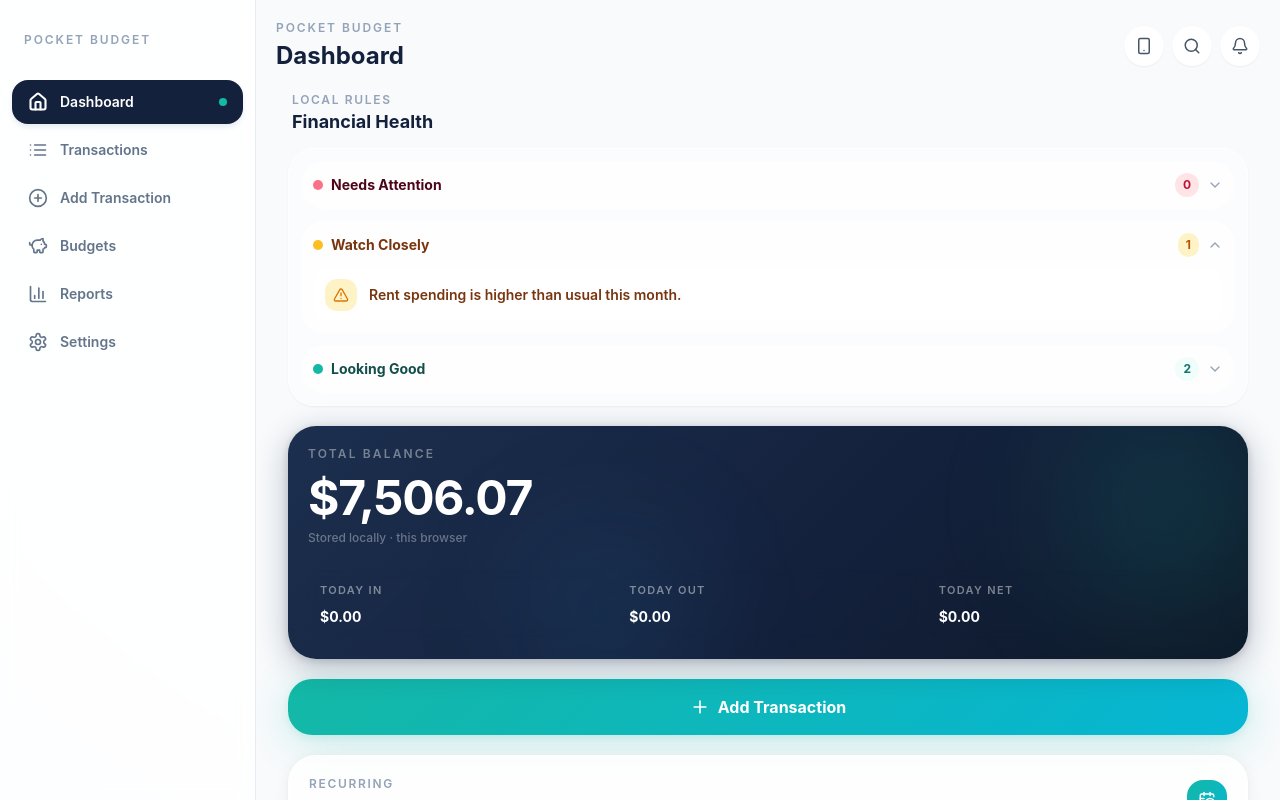
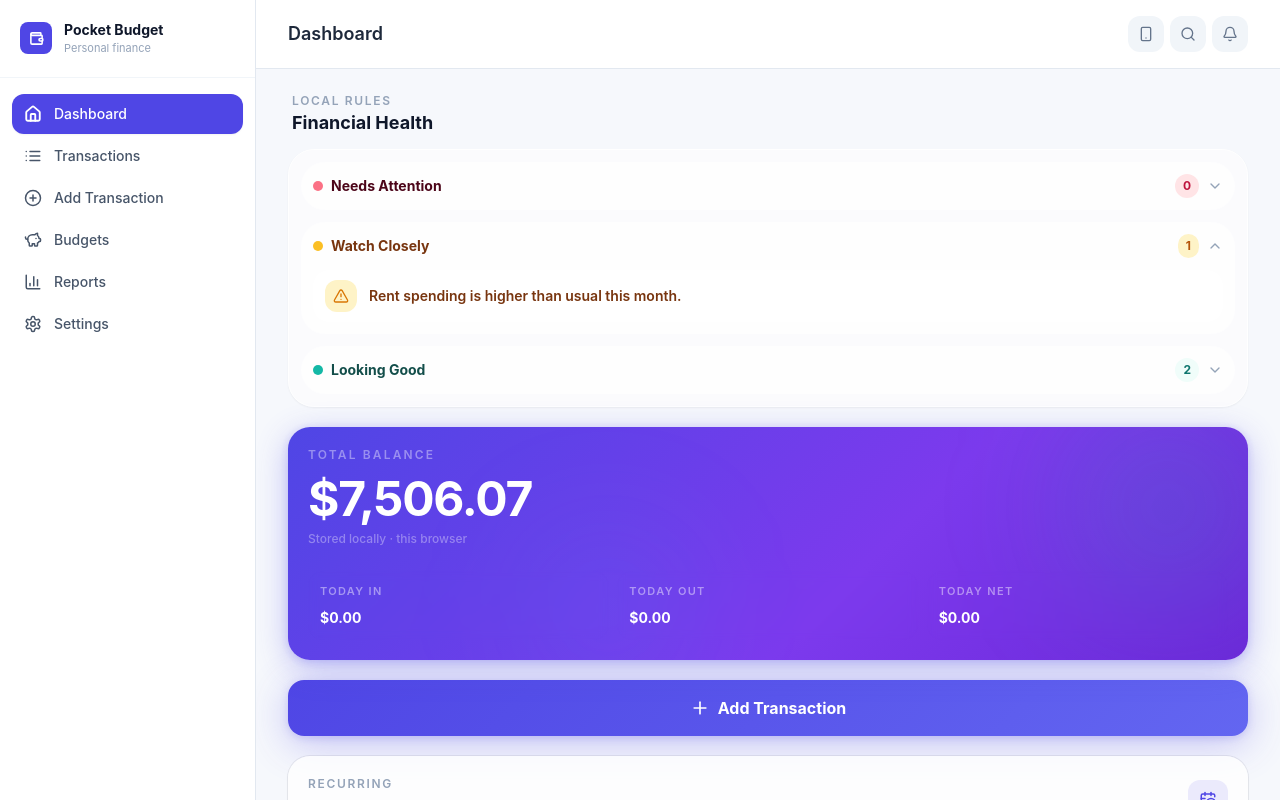
Before and after one commit to dheerajbr46/pocket-budget, a React (Vite) app: page / in a window 1280 px wide. Shown: the top 800 px of the page. Built offline with nearby package versions, Linux system fonts and the light colour scheme.

Commit message:
UI color changes.

```diff
--- a/src/components/cards/BudgetProgressBar.jsx
+++ b/src/components/cards/BudgetProgressBar.jsx
@@ -4,7 +4,7 @@ export function BudgetProgressBar({ percentage, status }) {
   const statusGradients = {
     critical: 'bg-gradient-coral',
     exceeded: 'bg-gradient-coral',
-    healthy: 'bg-gradient-mint',
+    healthy: 'bg-gradient-indigo',
     warning: 'bg-gradient-to-r from-amber-400 to-orange-400'
   };
 
--- a/src/components/navigation/AppShell.jsx
+++ b/src/components/navigation/AppShell.jsx
@@ -1,4 +1,5 @@
 import { useState } from 'react';
+import { Wallet } from 'lucide-react';
 import { navItems } from '../../data/navigation.js';
 import { BottomNav } from './BottomNav.jsx';
 import { Header } from './Header.jsx';
@@ -8,14 +9,23 @@ export function AppShell({ activePage, children, currentTitle, onNavigate }) {
   const desk = !forceMobile;
 
   return (
-    <div className={`min-h-screen bg-[radial-gradient(circle_at_top,#ffffff_0%,#edf6f9_34%,#dbeafe_100%)] text-ink ${desk ? 'lg:flex' : ''}`}>
+    <div className={`min-h-screen bg-[#f6f8fc] text-ink ${desk ? 'lg:flex' : ''}`}>
 
-      {/* Sidebar — desktop only, hidden when forceMobile */}
-      <aside className={desk ? 'hidden lg:flex lg:w-60 xl:w-64 lg:shrink-0 lg:flex-col lg:border-r lg:border-slate-200/80 lg:bg-white/90 lg:backdrop-blur lg:sticky lg:top-0 lg:h-screen' : 'hidden'}>
-        <div className="px-6 py-8">
-          <p className="text-xs font-semibold uppercase tracking-[0.16em] text-slate-400">Pocket Budget</p>
+      {/* Sidebar — desktop only */}
+      <aside className={desk ? 'hidden lg:flex lg:w-64 lg:shrink-0 lg:flex-col lg:bg-white lg:border-r lg:border-slate-200 lg:sticky lg:top-0 lg:h-screen' : 'hidden'}>
+        {/* Brand */}
+        <div className="flex items-center gap-3 border-b border-slate-100 px-5 py-5">
+          <div className="flex h-8 w-8 shrink-0 items-center justify-center rounded-lg bg-indigo text-white">
+            <Wallet size={15} strokeWidth={2.5} />
+          </div>
+          <div>
+            <p className="text-sm font-bold text-ink">Pocket Budget</p>
+            <p className="text-[11px] text-slate-400">Personal finance</p>
+          </div>
         </div>
-        <nav className="flex-1 overflow-y-auto px-3 pb-6 space-y-1">
+
+        {/* Nav */}
+        <nav className="flex-1 space-y-0.5 overflow-y-auto px-3 py-4">
           {navItems.map((item) => {
             const Icon = item.icon;
             const isActive = activePage === item.id;
@@ -24,17 +34,14 @@ export function AppShell({ activePage, children, currentTitle, onNavigate }) {
                 key={item.id}
                 onClick={() => onNavigate(item.id)}
                 aria-current={isActive ? 'page' : undefined}
-                className={`w-full flex items-center gap-3 px-4 py-3 rounded-2xl text-sm font-semibold transition-all duration-200 ${
+                className={`flex w-full items-center gap-3 rounded-xl px-3 py-2.5 text-sm font-medium transition-all duration-150 ${
                   isActive
-                    ? 'bg-ink text-white shadow-md shadow-slate-200/80'
-                    : 'text-slate-500 hover:bg-slate-100/80 hover:text-ink'
+                    ? 'bg-indigo text-white shadow-sm'
+                    : 'text-slate-600 hover:bg-slate-50 hover:text-ink'
                 }`}
               >
-                <Icon size={20} strokeWidth={isActive ? 2.5 : 2} />
-                <span className="flex-1 text-left">{item.title}</span>
-                {isActive && (
-                  <span className="h-2 w-2 rounded-full bg-mint" />
-                )}
+                <Icon size={18} strokeWidth={isActive ? 2.5 : 2} />
+                <span>{item.title}</span>
               </button>
             );
           })}
@@ -42,14 +49,14 @@ export function AppShell({ activePage, children, currentTitle, onNavigate }) {
       </aside>
 
       {/* Content area */}
-      <div className={`flex-1 px-3 py-4 sm:px-6 sm:py-8 ${desk ? 'lg:p-0 lg:flex lg:flex-col lg:min-h-screen lg:bg-paper' : ''}`}>
-        <div className={`mx-auto flex min-h-[calc(100vh-2rem)] w-full max-w-[430px] flex-col overflow-hidden rounded-[34px] border border-white/80 bg-paper shadow-soft sm:min-h-[860px] ${desk ? 'lg:max-w-none lg:rounded-none lg:border-0 lg:shadow-none lg:bg-transparent lg:overflow-visible lg:min-h-0 lg:flex-1' : ''}`}>
+      <div className={`flex-1 px-3 py-4 sm:px-6 sm:py-8 ${desk ? 'lg:p-0 lg:flex lg:flex-col lg:min-h-screen' : ''}`}>
+        <div className={`mx-auto flex min-h-[calc(100vh-2rem)] w-full max-w-[430px] flex-col overflow-hidden rounded-[34px] border border-white/80 bg-paper shadow-soft sm:min-h-[860px] ${desk ? 'lg:max-w-none lg:rounded-none lg:border-0 lg:shadow-none lg:bg-[#f6f8fc] lg:overflow-visible lg:min-h-0 lg:flex-1' : ''}`}>
           <Header
             title={currentTitle}
             forceMobile={forceMobile}
             onToggleView={() => setForceMobile((v) => !v)}
           />
-          <main key={activePage} className={`animate-page-in flex-1 overflow-y-auto px-5 pb-28 pt-2 ${desk ? 'lg:px-8 lg:pb-10 lg:max-w-5xl lg:w-full lg:mx-auto' : ''}`}>
+          <main key={activePage} className={`animate-page-in flex-1 overflow-y-auto px-5 pb-28 pt-4 ${desk ? 'lg:px-8 lg:pb-10 lg:pt-6 lg:max-w-5xl lg:w-full lg:mx-auto' : ''}`}>
             {children}
           </main>
           <BottomNav activePage={activePage} onNavigate={onNavigate} forceMobile={forceMobile} />
--- a/src/components/navigation/BottomNav.jsx
+++ b/src/components/navigation/BottomNav.jsx
@@ -17,14 +17,14 @@ export function BottomNav({ activePage, onNavigate, forceMobile }) {
               key={item.id}
               onClick={() => onNavigate(item.id)}
               className={`flex h-14 flex-col items-center justify-center gap-1 rounded-2xl text-[11px] font-semibold transition-all duration-200 ${
-                isActive ? 'bg-ink text-white shadow-md shadow-slate-200/80' : 'text-slate-500 hover:bg-slate-100/80 hover:text-ink'
+                isActive ? 'bg-indigo text-white shadow-sm' : 'text-slate-500 hover:bg-slate-100/80 hover:text-ink'
               }`}
               aria-current={isActive ? 'page' : undefined}
               aria-label={item.title}
             >
               <div className="relative flex flex-col items-center gap-1">
                 {isActive && (
-                  <span className="absolute -top-2.5 h-1 w-5 rounded-full bg-mint" />
+                  <span className="absolute -top-2.5 h-1 w-5 rounded-full bg-indigo" />
                 )}
                 <Icon size={20} strokeWidth={isActive ? 2.5 : 2} />
                 <span>{item.label}</span>
--- a/src/components/navigation/Header.jsx
+++ b/src/components/navigation/Header.jsx
@@ -3,31 +3,31 @@ import { Button } from '../ui/Button.jsx';
 
 export function Header({ title, forceMobile, onToggleView }) {
   return (
-    <header className="flex items-center justify-between px-5 pb-3 pt-5">
+    <header className="flex items-center justify-between px-5 pb-4 pt-5 lg:border-b lg:border-slate-200 lg:bg-white lg:px-8 lg:py-4">
       <div>
-        <p className="text-xs font-semibold uppercase tracking-[0.16em] text-slate-400">Pocket Budget</p>
-        <h1 className="mt-1 text-2xl font-bold text-ink">{title}</h1>
+        <p className="text-xs font-semibold uppercase tracking-[0.16em] text-slate-400 lg:hidden">Pocket Budget</p>
+        <h1 className="mt-1 text-2xl font-bold text-ink lg:mt-0 lg:text-lg lg:font-semibold lg:text-slate-800">{title}</h1>
       </div>
-      <div className="flex items-center gap-2">
+      <div className="flex items-center gap-1.5">
         <Button
           onClick={onToggleView}
-          className="grid h-10 w-10 place-items-center rounded-full bg-white text-slate-600 shadow-sm"
+          className="grid h-9 w-9 place-items-center rounded-xl bg-slate-100 text-slate-500 transition-colors duration-150 hover:bg-slate-200"
           aria-label={forceMobile ? 'Switch to desktop view' : 'Switch to mobile view'}
           title={forceMobile ? 'Switch to desktop view' : 'Switch to mobile view'}
         >
-          {forceMobile ? <Monitor size={18} /> : <Smartphone size={18} />}
+          {forceMobile ? <Monitor size={16} /> : <Smartphone size={16} />}
         </Button>
         <Button
-          className="grid h-10 w-10 place-items-center rounded-full bg-white text-slate-600 shadow-sm"
+          className="grid h-9 w-9 place-items-center rounded-xl bg-slate-100 text-slate-500 transition-colors duration-150 hover:bg-slate-200"
           aria-label="Search"
         >
-          <Search size={18} />
+          <Search size={16} />
         </Button>
         <Button
-          className="grid h-10 w-10 place-items-center rounded-full bg-white text-slate-600 shadow-sm"
+          className="grid h-9 w-9 place-items-center rounded-xl bg-slate-100 text-slate-500 transition-colors duration-150 hover:bg-slate-200"
           aria-label="Notifications"
         >
-          <Bell size={18} />
+          <Bell size={16} />
         </Button>
       </div>
     </header>
--- a/src/components/ui/Card.jsx
+++ b/src/components/ui/Card.jsx
@@ -4,7 +4,7 @@ export function Card({ children, className = '' }) {
   const backgroundClass = className.includes('bg-') ? '' : 'bg-white';
 
   return (
-    <section className={`rounded-[28px] border border-white/70 p-5 shadow-card ${transitionPresets.base} ${backgroundClass} ${className}`}>
+    <section className={`rounded-[22px] p-5 shadow-card ${transitionPresets.base} ${backgroundClass} ${className}`}>
       {children}
     </section>
   );
--- a/src/pages/Budgets/index.jsx
+++ b/src/pages/Budgets/index.jsx
@@ -45,7 +45,7 @@ export function Budgets({
 
   return (
     <div className="space-y-5">
-      <Card className="relative overflow-hidden border-0 bg-gradient-ink text-white shadow-ink-glow">
+      <Card className="relative overflow-hidden border-0 bg-gradient-hero text-white shadow-ink-glow">
         <div className="pointer-events-none absolute -right-6 -top-6 h-52 w-52 rounded-full bg-mint/15 blur-3xl" />
         <div className="pointer-events-none absolute -bottom-8 left-1/4 h-40 w-40 rounded-full bg-sky-400/10 blur-3xl" />
         <div className="relative">
@@ -64,7 +64,7 @@ export function Budgets({
 
       <Button
         onClick={handleNewBudget}
-        className="flex h-14 w-full items-center justify-center gap-2 rounded-3xl bg-gradient-mint text-base font-bold text-white shadow-glow transition-all duration-200 hover:opacity-90 hover:-translate-y-0.5 active:translate-y-0"
+        className="flex h-14 w-full items-center justify-center gap-2 rounded-2xl bg-gradient-indigo text-base font-bold text-white shadow-glow transition-all duration-200 hover:opacity-90 hover:-translate-y-0.5 active:translate-y-0"
       >
         <Plus size={20} />
         Add Budget Goal
--- a/src/pages/Dashboard/index.jsx
+++ b/src/pages/Dashboard/index.jsx
@@ -37,7 +37,7 @@ export function Dashboard({
       <FinancialHealthSummary insights={insights} />
 
       {/* Hero balance card */}
-      <Card className="relative overflow-hidden border-0 bg-gradient-ink text-white shadow-ink-glow">
+      <Card className="relative overflow-hidden border-0 bg-gradient-hero text-white shadow-ink-glow">
         <div className="pointer-events-none absolute -right-6 -top-6 h-52 w-52 rounded-full bg-mint/15 blur-3xl" />
         <div className="pointer-events-none absolute -bottom-8 left-1/4 h-40 w-40 rounded-full bg-sky-400/10 blur-3xl" />
         <div className="pointer-events-none absolute bottom-0 right-1/3 h-24 w-24 rounded-full bg-coral/8 blur-2xl" />
@@ -55,7 +55,7 @@ export function Dashboard({
 
       <Button
         onClick={() => onNavigate('add')}
-        className="flex h-14 w-full items-center justify-center gap-2 rounded-3xl bg-gradient-mint text-base font-bold text-white shadow-glow transition-all duration-200 hover:opacity-90 hover:-translate-y-0.5 active:translate-y-0"
+        className="flex h-14 w-full items-center justify-center gap-2 rounded-2xl bg-gradient-indigo text-base font-bold text-white shadow-glow transition-all duration-200 hover:opacity-90 hover:-translate-y-0.5 active:translate-y-0"
       >
         <Plus size={20} />
         Add Transaction
@@ -67,7 +67,7 @@ export function Dashboard({
             <p className="text-xs font-semibold uppercase tracking-[0.14em] text-slate-400">Recurring</p>
             <h2 className="mt-1 text-lg font-bold">Upcoming</h2>
           </div>
-          <span className="grid h-10 w-10 place-items-center rounded-2xl bg-gradient-mint text-white shadow-sm">
+          <span className="grid h-10 w-10 place-items-center rounded-xl bg-indigo/10 text-indigo">
             <CalendarClock size={18} />
           </span>
         </div>
@@ -245,7 +245,7 @@ function CategoryBar({ index = 0, item, monthSpending, onSelect }) {
       </div>
       <div className="h-2 overflow-hidden rounded-full bg-slate-100">
         <div
-          className="h-full rounded-full bg-gradient-mint transition-all duration-700 ease-out"
+          className="h-full rounded-full bg-indigo transition-all duration-700 ease-out"
           style={{ width: animWidth }}
         />
       </div>
--- a/tailwind.config.js
+++ b/tailwind.config.js
@@ -4,21 +4,26 @@ export default {
   theme: {
     extend: {
       colors: {
-        ink: '#14213d',
+        ink: '#0f172a',
         paper: '#f8fafc',
         mint: '#14b8a6',
-        coral: '#fb7185'
+        coral: '#fb7185',
+        indigo: '#4f46e5',
+        violet: '#7c3aed'
       },
       boxShadow: {
         soft: '0 24px 70px rgba(15, 23, 42, 0.12)',
-        card: '0 2px 16px rgba(15, 23, 42, 0.06), 0 1px 3px rgba(15, 23, 42, 0.04)',
-        glow: '0 8px 40px rgba(20, 184, 166, 0.22), 0 2px 8px rgba(20, 184, 166, 0.12)',
-        'ink-glow': '0 8px 32px rgba(20, 33, 61, 0.28), 0 2px 8px rgba(20, 33, 61, 0.16)'
+        card: '0 1px 3px 0 rgba(15, 23, 42, 0.04), 0 0 0 1px rgba(15, 23, 42, 0.07)',
+        'card-md': '0 4px 16px 0 rgba(15, 23, 42, 0.08), 0 0 0 1px rgba(15, 23, 42, 0.05)',
+        glow: '0 8px 40px rgba(79, 70, 229, 0.30), 0 2px 8px rgba(79, 70, 229, 0.18)',
+        'ink-glow': '0 8px 32px rgba(79, 70, 229, 0.32), 0 2px 8px rgba(79, 70, 229, 0.20)'
       },
       backgroundImage: {
         'gradient-ink': 'linear-gradient(135deg, #1c2f4e 0%, #14213d 55%, #0e1928 100%)',
+        'gradient-hero': 'linear-gradient(135deg, #4f46e5 0%, #7c3aed 60%, #6d28d9 100%)',
         'gradient-mint': 'linear-gradient(135deg, #14b8a6 0%, #06b6d4 100%)',
-        'gradient-coral': 'linear-gradient(135deg, #fb7185 0%, #f43f5e 100%)'
+        'gradient-coral': 'linear-gradient(135deg, #fb7185 0%, #f43f5e 100%)',
+        'gradient-indigo': 'linear-gradient(135deg, #4f46e5 0%, #6366f1 100%)'
       },
       fontFamily: {
         sans: [
```
